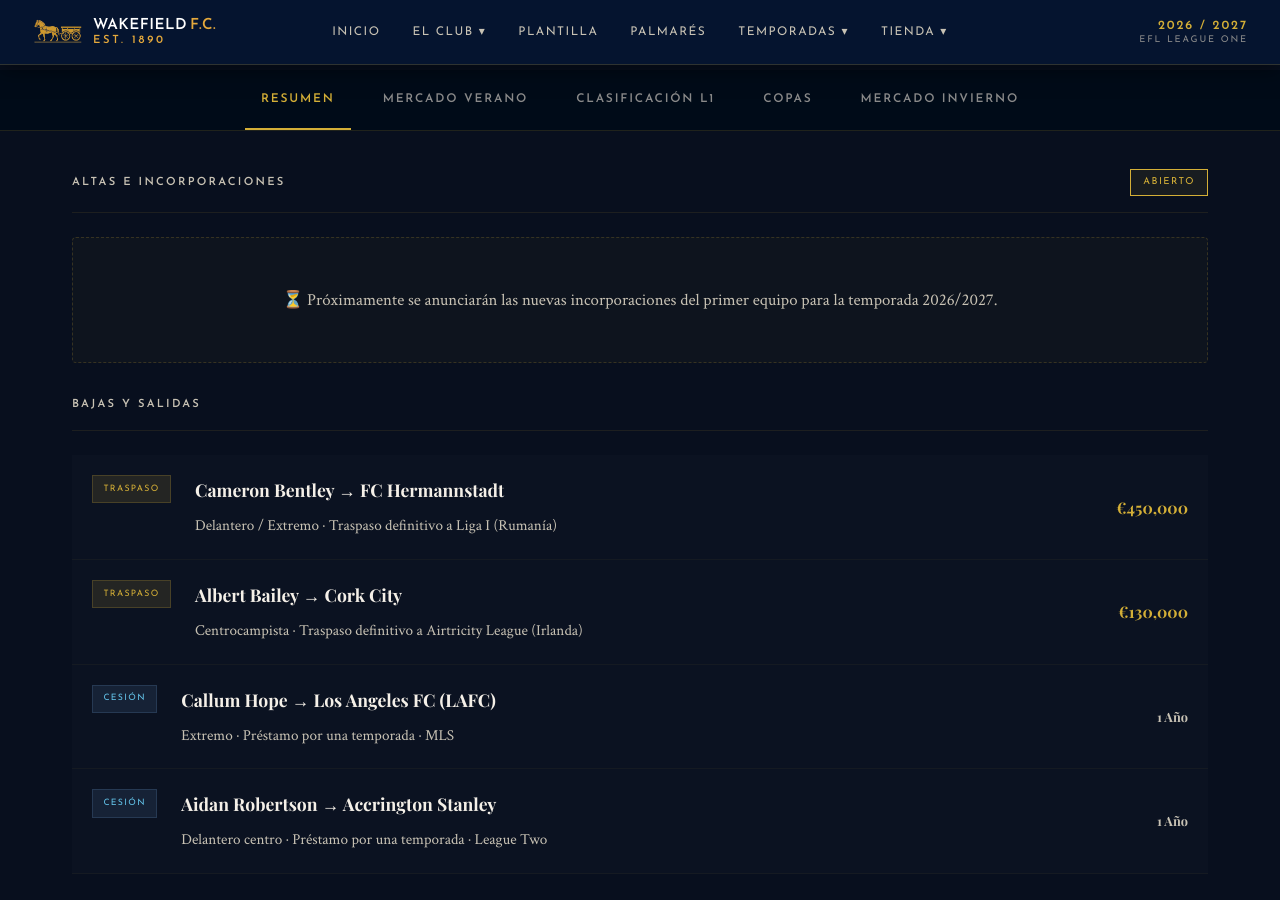
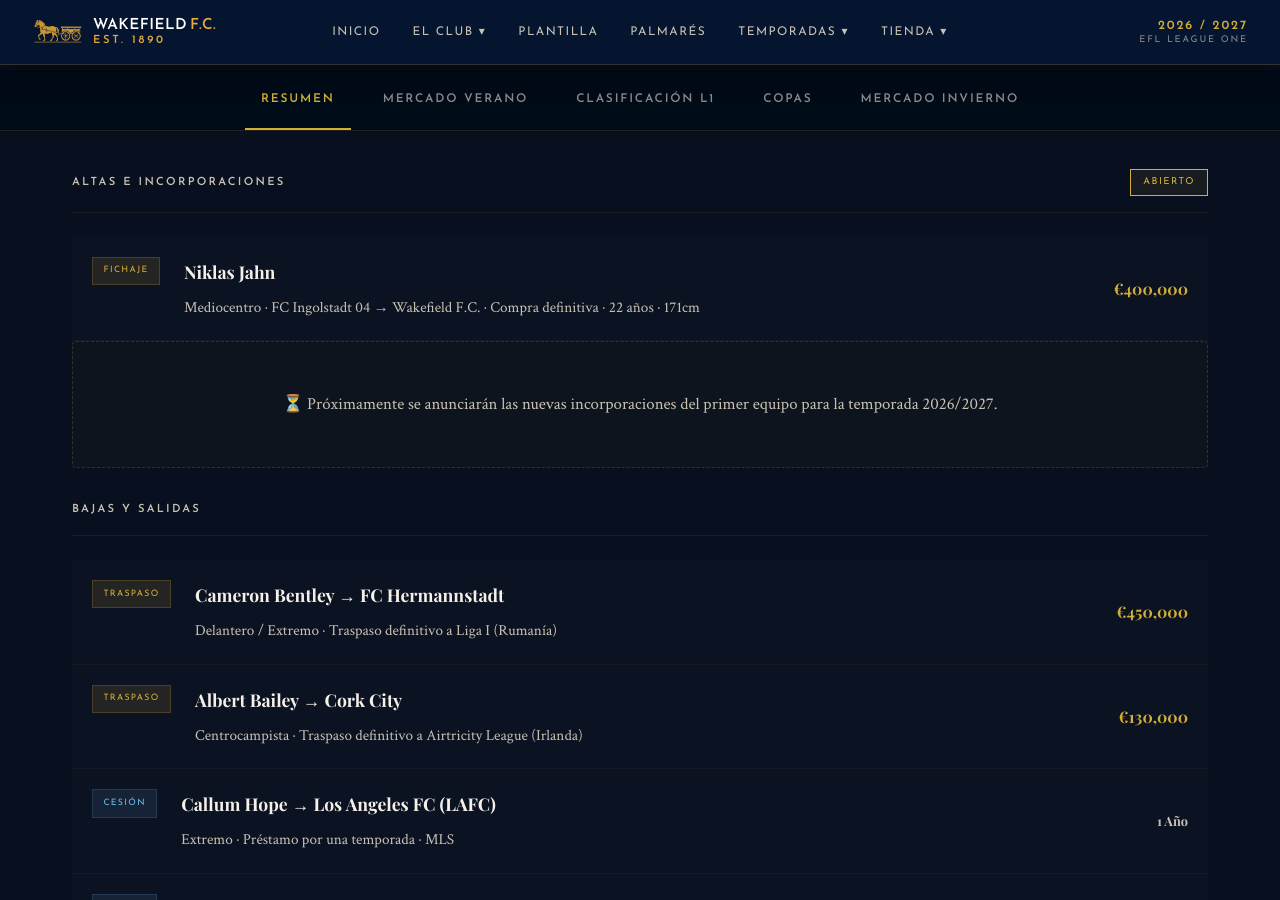
Before and after one commit to riise66/wakefieldfc, a Jekyll site: the page built from pages/temporada-2627.html, in a window 1280 px wide and 900 px high, scrolled down 1282 px. Built offline with Jekyll 4.4.1, drawn with Linux system fonts in a browser that asks for light colours; some web fonts are replaced; a style sheet for code colours, icons or effects is not loaded.

Commit message:
Update temporada-2627.html

```diff
--- a/pages/temporada-2627.html
+++ b/pages/temporada-2627.html
@@ -54,6 +54,14 @@ extra_css_file: /assets/css/temporada-2627.css
       <span class="mercado-badge">Abierto</span>
     </div>
     <div class="comunicados-list">
+      <div class="com-item" onclick="openModal('jahn')">
+        <span class="com-tag">Fichaje</span>
+        <div class="com-info">
+          <h3>Niklas Jahn</h3>
+          <p>Mediocentro · FC Ingolstadt 04 → Wakefield F.C. · Compra definitiva · 22 años · 171cm</p>
+        </div>
+        <span class="com-amount">€400,000</span>
+      </div>
       <div class="placeholder-box">
         <p>⏳ Próximamente se anunciarán las nuevas incorporaciones del primer equipo para la temporada 2026/2027.</p>
       </div>
@@ -164,6 +172,11 @@ extra_css_file: /assets/css/temporada-2627.css
 
 <script>
 const comunicados2627 = {
+  jahn: {
+    meta: 'Wakefield F.C. · Junio 2026 · Fichaje Oficial',
+    title: 'El Wakefield F.C. anuncia la compra definitiva de Niklas Jahn',
+    body: '<p>El Wakefield Football Club anuncia la compra definitiva del mediocentro alemán <strong>Niklas Jahn</strong>, tras la exitosa cesión de la temporada 2025/2026 en la que fue clave en el ascenso a League One. La operación se cierra por una cantidad de <strong>400.000 euros</strong> con el <strong>FC Ingolstadt 04</strong>.</p><p>Jahn, de 22 años y 171 centímetros, se ha consolidado como un pivote organizador de gran nivel en el mediocampo del Wakefield. Su capacidad de lectura táctica, su agilidad en el pase corto y su presencia defensiva lo convierten en un elemento indispensable para afrontar el reto de la League One.</p><p>¡Bienvenido definitivamente al Calder Road, Niklas!</p>'
+  },
   bentley: {
     meta: 'Wakefield F.C. · Junio 2026 · Traspaso Oficial',
     title: 'Acuerdo con el FC Hermannstadt para el traspaso de Cameron Bentley',
```
